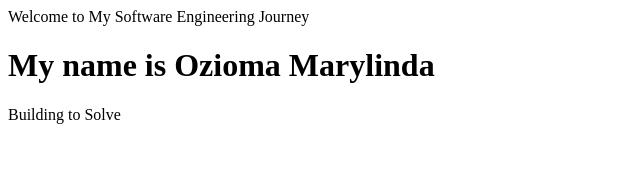
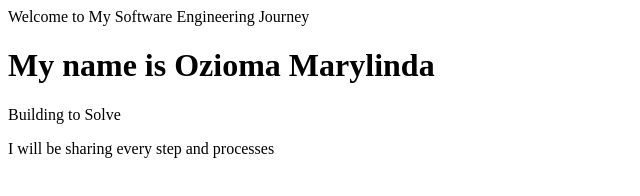
Before and after one commit to Ozioma-Marylinda/My_Alx_Frontend_Journey, a plain HTML site: page index.html in a window 1280 px wide. Shown: the whole page, without its empty margins (0-640 px from the left). Drawn offline with Linux system fonts and the light colour scheme.

Commit message:
Add what I will be doing

```diff
--- a/index.html
+++ b/index.html
@@ -6,5 +6,6 @@
   <main>
     <h1>My name is Ozioma Marylinda</h1>
     <p>Building to Solve</p>
+    <p>I will be sharing every step and processes</p>
   </main>
 </html>
```
